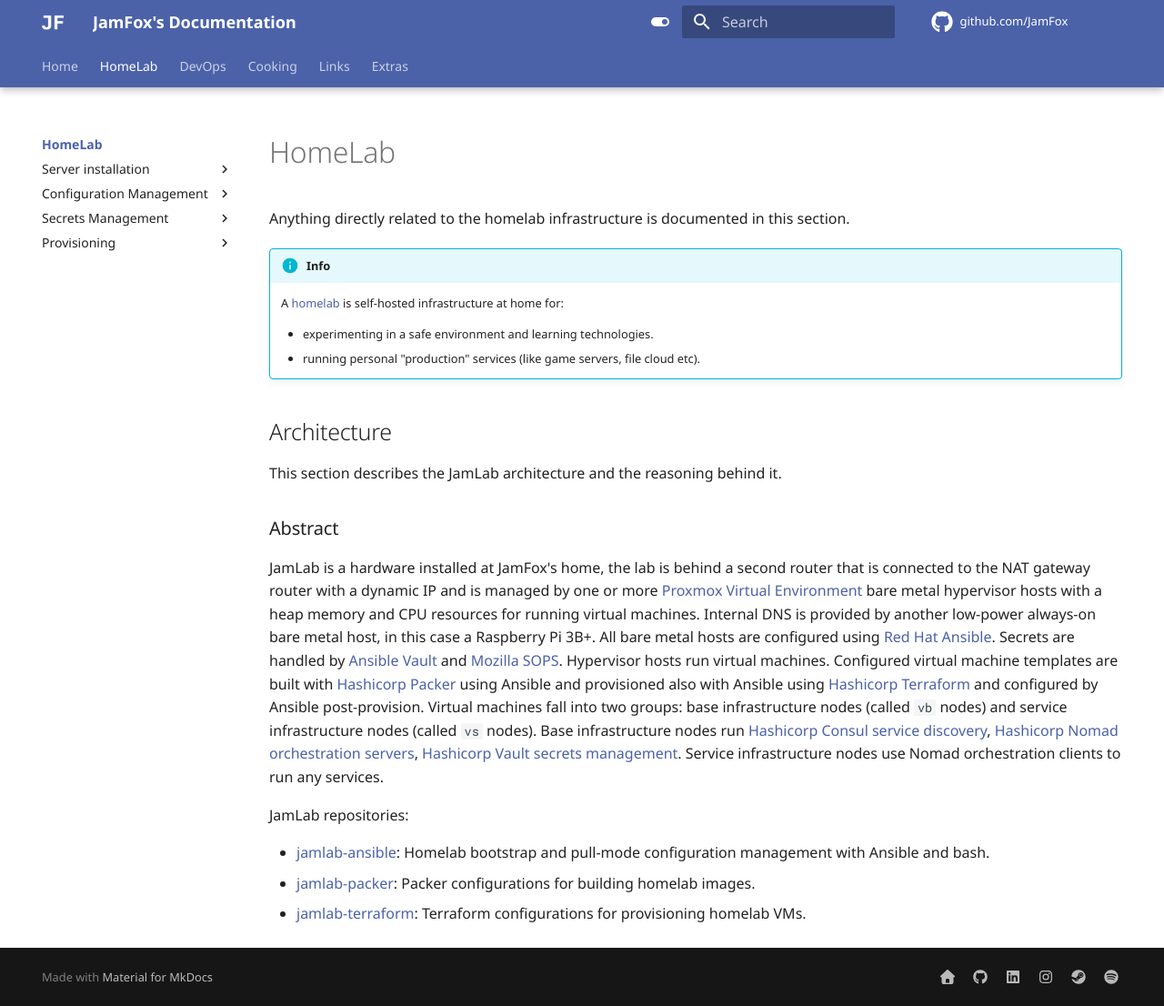
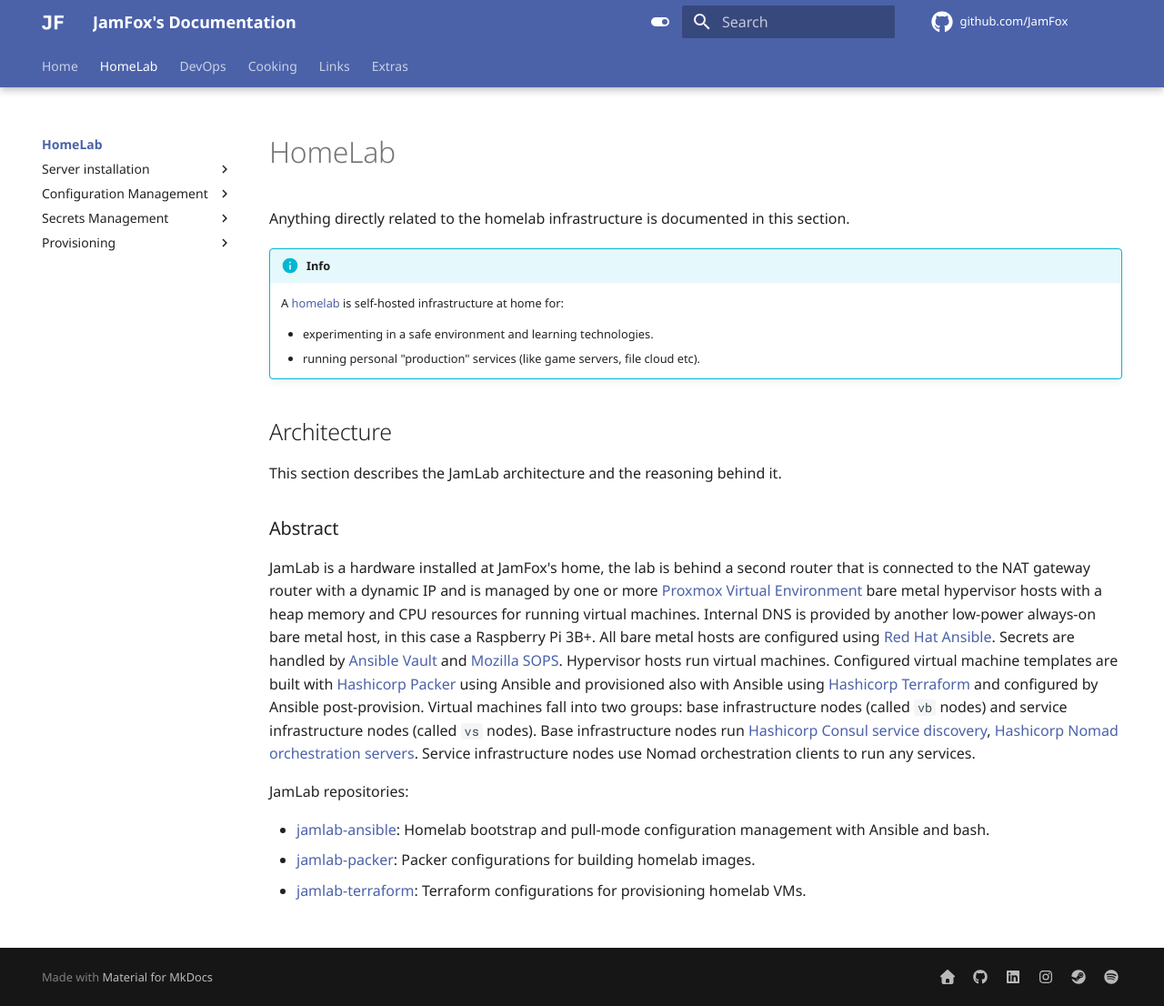
Before and after one commit to JamFox/docs.jamfox.dev, an MkDocs documentation site: the page built from docs/content/homelab/index.md, in a window 1280 px wide and 1106 px high. Shown: the whole window at 91% size. Built offline with MkDocs 1.6.1 and Material for MkDocs 9.7.7, drawn with Linux system fonts in a browser that asks for light colours; comment, search, counter and statistics services are not loaded.

Commit message:
homelab: remove hashivault as it's not used yet

```diff
--- a/docs/content/homelab/index.md
+++ b/docs/content/homelab/index.md
@@ -16,7 +16,7 @@ This section describes the JamLab architecture and the reasoning behind it.
 
 ### Abstract
 
-JamLab is a hardware installed at JamFox's home, the lab is behind a second router that is connected to the NAT gateway router with a dynamic IP and is managed by one or more [Proxmox Virtual Environment](https://www.proxmox.com/en/proxmox-ve) bare metal hypervisor hosts with a heap memory and CPU resources for running virtual machines. Internal DNS is provided by another low-power always-on bare metal host, in this case a Raspberry Pi 3B+. All bare metal hosts are configured using [Red Hat Ansible](https://www.ansible.com/). Secrets are handled by [Ansible Vault](https://docs.ansible.com/ansible/latest/cli/ansible-vault.html) and [Mozilla SOPS](https://github.com/mozilla/sops). Hypervisor hosts run virtual machines. Configured virtual machine templates are built with [Hashicorp Packer](https://www.packer.io/) using Ansible and provisioned also with Ansible using [Hashicorp Terraform](https://www.terraform.io/) and configured by Ansible post-provision. Virtual machines fall into two groups: base infrastructure nodes (called `vb` nodes) and service infrastructure nodes (called `vs` nodes). Base infrastructure nodes run [Hashicorp Consul service discovery](https://www.consul.io/), [Hashicorp Nomad orchestration servers](https://www.hashicorp.com/products/nomad), [Hashicorp Vault secrets management](https://www.vaultproject.io/). Service infrastructure nodes use Nomad orchestration clients to run any services.
+JamLab is a hardware installed at JamFox's home, the lab is behind a second router that is connected to the NAT gateway router with a dynamic IP and is managed by one or more [Proxmox Virtual Environment](https://www.proxmox.com/en/proxmox-ve) bare metal hypervisor hosts with a heap memory and CPU resources for running virtual machines. Internal DNS is provided by another low-power always-on bare metal host, in this case a Raspberry Pi 3B+. All bare metal hosts are configured using [Red Hat Ansible](https://www.ansible.com/). Secrets are handled by [Ansible Vault](https://docs.ansible.com/ansible/latest/cli/ansible-vault.html) and [Mozilla SOPS](https://github.com/mozilla/sops). Hypervisor hosts run virtual machines. Configured virtual machine templates are built with [Hashicorp Packer](https://www.packer.io/) using Ansible and provisioned also with Ansible using [Hashicorp Terraform](https://www.terraform.io/) and configured by Ansible post-provision. Virtual machines fall into two groups: base infrastructure nodes (called `vb` nodes) and service infrastructure nodes (called `vs` nodes). Base infrastructure nodes run [Hashicorp Consul service discovery](https://www.consul.io/), [Hashicorp Nomad orchestration servers](https://www.hashicorp.com/products/nomad). Service infrastructure nodes use Nomad orchestration clients to run any services.
 
 JamLab repositories:
 
```
